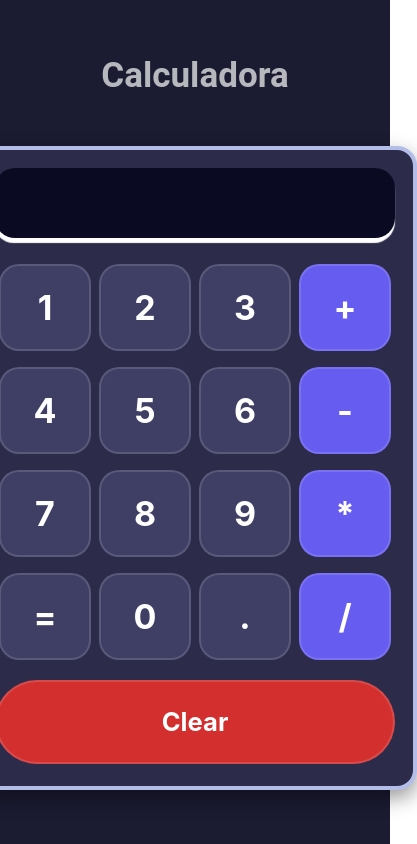
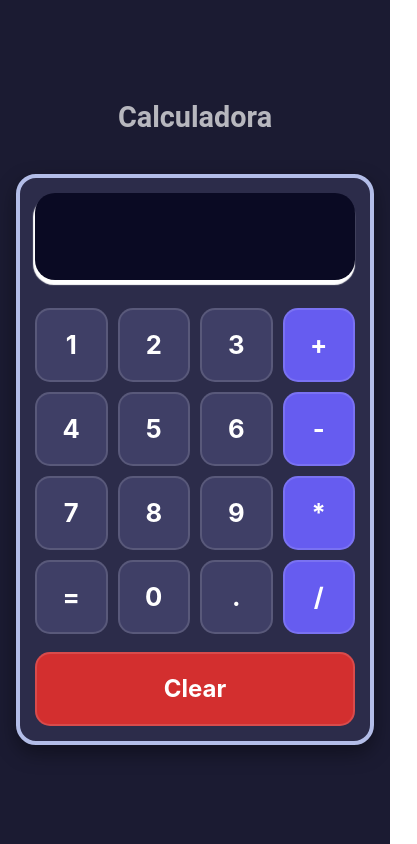
Before and after one commit to isbe94/calculadora-react, a React (Create React App) app: page / in a window 390 px wide. Shown: the whole page, 417 px wide, since content can reach past the window. Built offline with nearby package versions, Linux system fonts and the light colour scheme.

Commit message:
Add responsiveness to the calculator interface

```diff
--- a/src/App.css
+++ b/src/App.css
@@ -1,21 +1,29 @@
+/* App.css */
+
+/* Contenedor principal de la página */
 .App {
   min-height: 100vh;
   display: flex;
   align-items: center;
   justify-content: center;
   background-color: #1b1b32;
+  padding: 16px; /* Añade espacio en los bordes para móviles */
+  box-sizing: border-box; /* Asegura que el padding no incremente el tamaño total */
 }
 
+/* Contenedor del título y la calculadora */
 .contenedor-principal {
+  width: 100%;
+  max-width: 450px; /* Ancho máximo para la calculadora, se ajustará hacia abajo */
   display: flex;
   flex-direction: column;
   align-items: center;
-  gap: 50px;
+  gap: 40px;
 }
 
 .titulo {
   color: #b7b7be;
-  font-size: 35px;
+  font-size: 2.2rem; /* Tamaño de fuente relativo */
   font-family: Roboto, sans-serif;
   text-align: center;
   margin: 0;
@@ -23,23 +31,26 @@
 
 /* Contenedor principal de la calculadora */
 .contendor-calculadora {
-  width: 400px;
-  height: 600px;
-  padding: 18px;
+  width: 100%; /* Ocupa el 100% de su contenedor padre (.contenedor-principal) */
+  padding: 20px;
   background-color: #2c2c4a;
-  border-radius: 20px;
+  border-radius: 25px;
   border: 4px solid #b3bde8;
   box-shadow: 0 8px 20px rgba(0, 0, 0, 0.4);
   display: flex;
   flex-direction: column;
-  justify-content: space-between;
+  gap: 10px; /* Espacio entre la pantalla y la primera fila de botones */
+  box-sizing: border-box;
 }
 
+/* --- Media Query para dispositivos móviles --- */
+@media screen and (max-width: 480px) {
+  .titulo {
+    font-size: 1.8rem; /* Título más pequeño en móviles */
+  }
 
-/* Fila de botones */
-.fila {
-  margin: 4px 0;
-  display: flex;
-  align-items: center;
-  justify-content: center;
+  .contendor-calculadora {
+    padding: 15px;
+    border-radius: 20px;
+  }
 }
--- a/src/hojas-estilo/Boton.css
+++ b/src/hojas-estilo/Boton.css
@@ -1,13 +1,22 @@
+/* Boton.css */
+
+/* Fila de botones */
+.fila {
+  margin: 0;
+  display: flex;
+  gap: 10px; /* Espacio uniforme entre botones */
+}
+
 /* Botón base */
 .boton-contenedor {
-  height: 83px;
-  flex: 1 1;
-  margin: 4px;
+  height: 80px;
+  /* flex: 1; hará que todos los botones de la fila ocupen el mismo ancho */
+  flex: 1;
   display: flex;
   justify-content: center;
   align-items: center;
   font-weight: bold;
-  font-size: 34px;
+  font-size: 2rem;
   background-color: #3f3f66;
   color: white;
   border-radius: 20px;
@@ -27,6 +36,11 @@
   background-color: #665cf0;
 }
 
-.operador:hover {
-  filter: brightness(1.2);
+/* --- Media Query para dispositivos móviles --- */
+@media screen and (max-width: 480px) {
+  .boton-contenedor {
+    height: 70px; /* Botones más pequeños */
+    font-size: 1.6rem; /* Texto de los botones más pequeño */
+    border-radius: 15px;
+  }
 }
--- a/src/hojas-estilo/BotonClear.css
+++ b/src/hojas-estilo/BotonClear.css
@@ -1,22 +1,32 @@
-/* Botón de "clear" */
+/* BotonClear.css */
+
 .boton-clear {
   height: 80px;
-  font-size: 1.6em;
+  font-size: 1.8rem;
   display: flex;
-  flex: 1;
+  flex: 1; /* Ocupa todo el espacio disponible en su fila */
   background-color: #d32f2f;
-  margin-top: 8px;
   justify-content: center;
   align-items: center;
   font-weight: bold;
   color: white;
   border: 2px solid #ffffff22;
   cursor: pointer;
-  border-radius: 45px;
+  border-radius: 20px; /* Consistente con los otros botones */
   user-select: none;
   transition: all 0.2s ease;
+  margin-top: 8px; /* Mantenemos un pequeño margen superior si es necesario */
 }
 
 .boton-clear:hover {
   filter: brightness(1.2);
 }
+
+/* --- Media Query para dispositivos móviles --- */
+@media screen and (max-width: 480px) {
+  .boton-clear {
+    height: 70px; /* Misma altura que los otros botones en móvil */
+    font-size: 1.5rem;
+    border-radius: 15px; /* Mismo borde que los otros botones en móvil */
+  }
+}
--- a/src/hojas-estilo/Pantalla.css
+++ b/src/hojas-estilo/Pantalla.css
@@ -1,15 +1,26 @@
+/* Pantalla.css */
+
 .input {
-    height: 100%;
+  height: 75px;
   border-radius: 20px;
   margin-bottom: 18px;
   display: flex;
   justify-content: flex-end;
   align-items: center;
   font-weight: bold;
-    font-size: 30px;
+  font-size: 2.5rem; /* Tamaño de fuente relativo para adaptarse */
   background-color: #0a0a23;
   color: white;
-    padding: 11px 30px 11px 11px;
-    padding-right: 30px;
+  padding: 11px 25px 11px 11px;
   box-shadow: -1px 4px 1px 1px white;
+  overflow-x: auto; /* Permite scroll si el número es muy largo */
+  white-space: nowrap; /* Evita que el número se parta en varias líneas */
 }
+
+/* --- Media Query para dispositivos móviles --- */
+@media screen and (max-width: 480px) {
+  .input {
+    font-size: 2rem; /* Fuente más pequeña en la pantalla */
+    height: 65px;
+  }
+}
```
Lines whose indentation alone changed are shown as unchanged.
